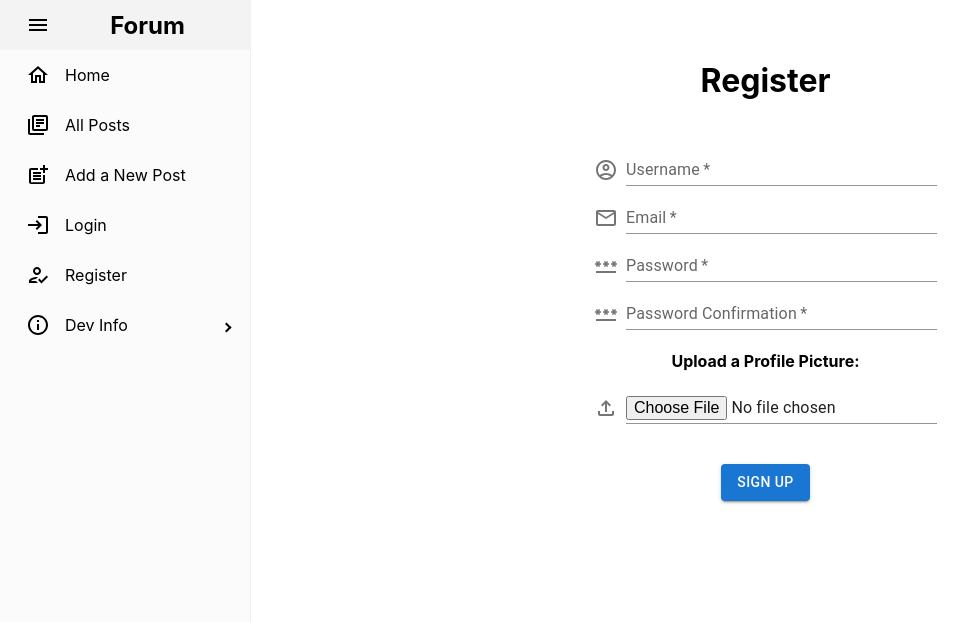
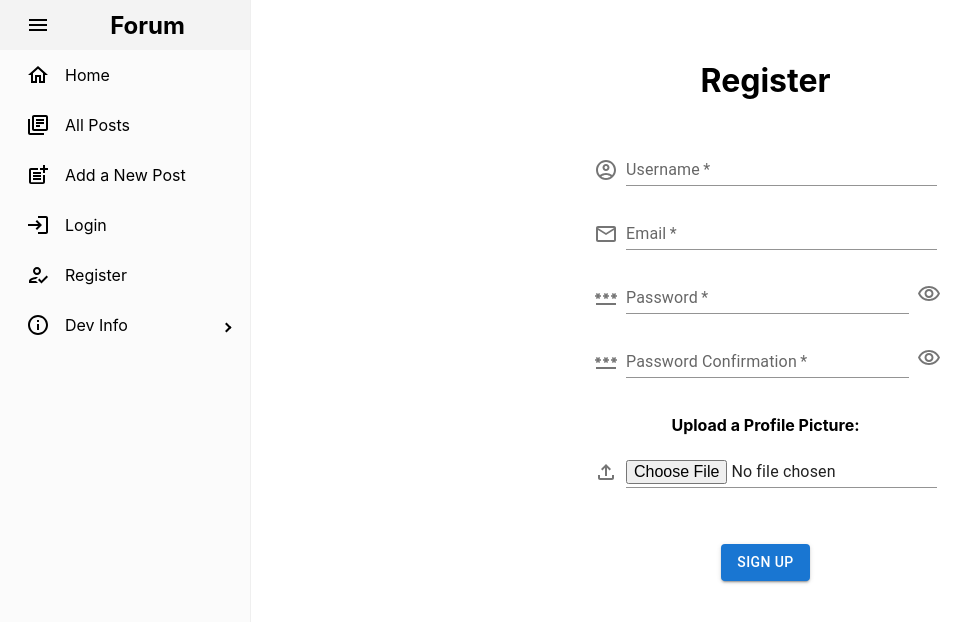
Before and after one commit to siuusunn/ga-project-3-the-forum-client, a React (Create React App) app: page /register in a window 1280 px wide. Shown: the top 622 px of the page, without its empty margins (0-975 px from the left). Built offline with nearby package versions, Linux system fonts and the light colour scheme.

Commit message:
Added function to display/hide password. Minor fix on Login

```diff
--- a/src/components/Login.js
+++ b/src/components/Login.js
@@ -68,7 +68,8 @@ export default function Login() {
                 display: 'flex',
                 alignItems: 'flex-end',
                 justifyContent: 'center',
-                width: 350
+                width: 350,
+                mb: 2
               }}
             >
               <EmailOutlined sx={{ color: 'action.active', mr: 1, my: 0.5 }} />
@@ -98,7 +99,7 @@ export default function Login() {
                 id='password'
                 name='password'
                 label='Password'
-                type={showPassword ? 'test' : 'password'}
+                type={showPassword ? 'text' : 'password'}
                 variant='standard'
                 onChange={handleChange}
                 required
--- a/src/components/Register.js
+++ b/src/components/Register.js
@@ -4,13 +4,15 @@ import { AUTH } from '../lib/auth';
 import { useNavigate } from 'react-router-dom';
 import '../styles/Register.scss';
 
-import { Container, Box, TextField, Button } from '@mui/material';
+import { Container, Box, TextField, Button, IconButton } from '@mui/material';
 
 import {
   AccountCircleOutlined,
   EmailOutlined,
   PasswordOutlined,
-  FileUploadOutlined
+  FileUploadOutlined,
+  VisibilityOutlined,
+  VisibilityOffOutlined
 } from '@mui/icons-material';
 
 export default function Register() {
@@ -22,6 +24,13 @@ export default function Register() {
     passwordConfirmation: ''
   });
   const [file, setFile] = useState('');
+  const [showPassword, setShowPassword] = useState(false);
+
+  const handleClickShowPassword = () => setShowPassword((show) => !show);
+
+  const handleMouseDownPassword = (event) => {
+    event.preventDefault();
+  };
 
   const handleChange = (event) => {
     setFormFields({ ...formFields, [event.target.name]: event.target.value });
@@ -95,7 +104,8 @@ export default function Register() {
                 display: 'flex',
                 alignItems: 'flex-end',
                 justifyContent: 'center',
-                mt: 2
+                mt: 2,
+                mb: 2
               }}
             >
               <AccountCircleOutlined
@@ -116,7 +126,8 @@ export default function Register() {
               sx={{
                 display: 'flex',
                 alignItems: 'flex-end',
-                justifyContent: 'center'
+                justifyContent: 'center',
+                mb: 2
               }}
             >
               <EmailOutlined sx={{ color: 'action.active', mr: 1, my: 0.5 }} />
@@ -135,7 +146,8 @@ export default function Register() {
               sx={{
                 display: 'flex',
                 alignItems: 'flex-end',
-                justifyContent: 'center'
+                justifyContent: 'center',
+                mb: 2
               }}
             >
               <PasswordOutlined
@@ -146,17 +158,30 @@ export default function Register() {
                 id='password'
                 name='password'
                 label='Password'
-                type='password'
+                type={showPassword ? 'text ' : 'password'}
                 variant='standard'
                 onChange={handleChange}
                 required
               />
+              <IconButton
+                aria-label='toggle-password-visibility'
+                onClick={handleClickShowPassword}
+                onMouseDown={handleMouseDownPassword}
+                edge='end'
+              >
+                {showPassword ? (
+                  <VisibilityOffOutlined />
+                ) : (
+                  <VisibilityOutlined />
+                )}
+              </IconButton>
             </Box>
             <Box
               sx={{
                 display: 'flex',
                 alignItems: 'flex-end',
-                justifyContent: 'center'
+                justifyContent: 'center',
+                mb: 2
               }}
             >
               <PasswordOutlined
@@ -167,18 +192,31 @@ export default function Register() {
                 id='passwordConfirmation'
                 name='passwordConfirmation'
                 label='Password Confirmation'
-                type='password'
+                type={showPassword ? 'text' : 'password'}
                 variant='standard'
                 onChange={handleChange}
                 required
               />
+              <IconButton
+                aria-label='toggle-password-visibility'
+                onClick={handleClickShowPassword}
+                onMouseDown={handleMouseDownPassword}
+                edge='end'
+              >
+                {showPassword ? (
+                  <VisibilityOffOutlined />
+                ) : (
+                  <VisibilityOutlined />
+                )}
+              </IconButton>
             </Box>
             <Box
               sx={{
                 display: 'flex',
                 alignItems: 'center',
                 justifyContent: 'center',
-                flexDirection: 'column'
+                flexDirection: 'column',
+                mb: 2
               }}
             >
               <h4>Upload a Profile Picture:</h4>
```
